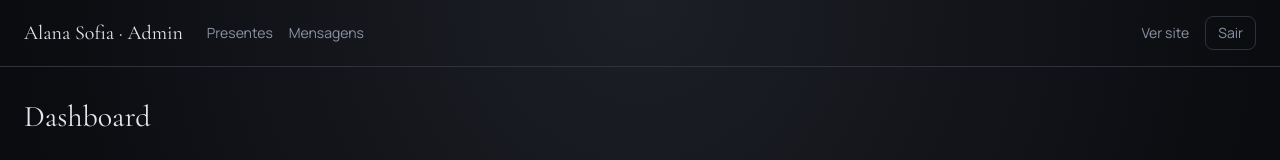
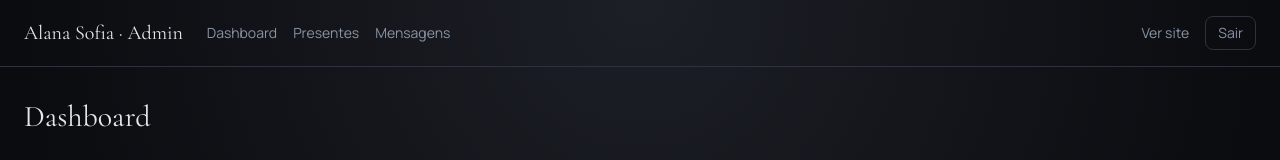
Before and after one commit to andsubala-lang/alanasofia15anos, a Next.js app: page /admin in a window 1280 px wide. Shown: the top 160 px of the page. Built offline with nearby package versions, Linux system fonts and the light colour scheme; no server answers; the database is empty.

Commit message:
Update layout.tsx

```diff
--- a/app/admin/layout.tsx
+++ b/app/admin/layout.tsx
@@ -15,6 +15,9 @@ export default function AdminLayout({
           </Link>
           <nav className="flex items-center gap-4 text-sm">
             <Link href="/admin" className="text-steel hover:text-platinum">
+              Dashboard
+            </Link>
+            <Link href="/admin/presentes" className="text-steel hover:text-platinum">
               Presentes
             </Link>
             <Link href="/admin/mensagens" className="text-steel hover:text-platinum">
```
